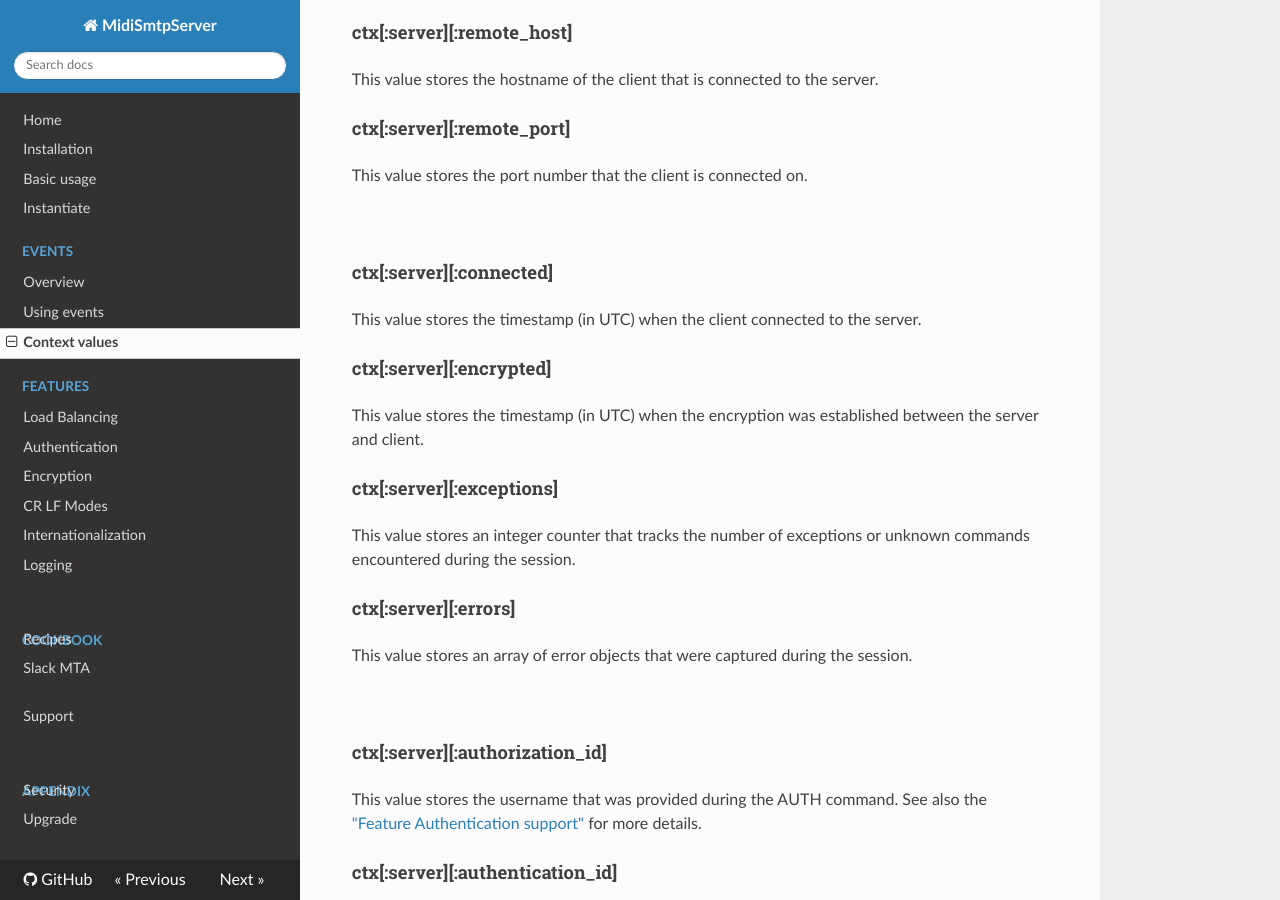
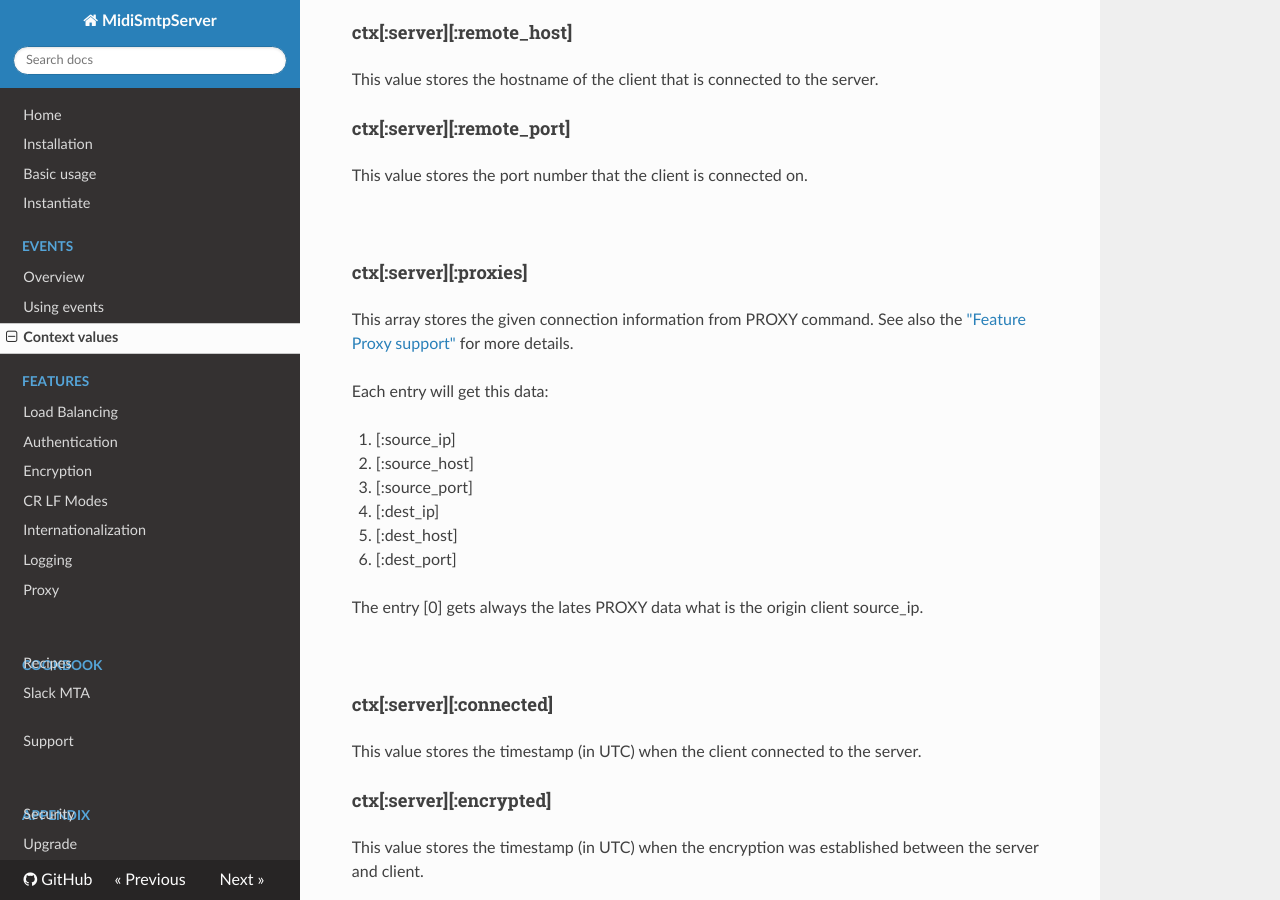
Before and after one commit to 4commerce-technologies-AG/midi-smtp-server, an MkDocs documentation site: the page built from mkdocs/context_values.md, in a window 1280 px wide and 900 px high, scrolled down 1273 px. Built offline with MkDocs 1.6.1, drawn with Linux system fonts in a browser that asks for light colours; nearby versions of some CDN libraries; old or Windows-style settings are respelled for this version of MkDocs.

Commit message:
add: documentation for proxy extension

```diff
--- a/mkdocs.yml
+++ b/mkdocs.yml
@@ -22,6 +22,7 @@ pages:
     - CR LF Modes: feature_cr_lf_modes.md
     - Internationalization: feature_8bitmime_smtputf8.md
     - Logging: feature_logging.md
+    - Proxy: feature_proxy.md
   - <br>Cookbook:
     - Recipes: cookbook.md
     - Slack MTA: cookbook_recipe_slack_mta.md
--- a/mkdocs/context_values.md
+++ b/mkdocs/context_values.md
@@ -45,6 +45,23 @@ This value stores the hostname of the client that is connected to the server.
 #### ctx[:server][:remote_port]
 
 This value stores the port number that the client is connected on.
+
+<br>
+
+#### ctx[:server][:proxies]
+
+This array stores the given connection information from PROXY command. See also the ["Feature Proxy support"](feature_proxy.md) for more details.
+
+Each entry will get this data:
+
+1. [:source_ip]
+1. [:source_host]
+1. [:source_port]
+1. [:dest_ip]
+1. [:dest_host]
+1. [:dest_port]
+
+The entry [0] gets always the lates PROXY data what is the origin client source_ip.
 
 <br>
 
```
Also changed, not shown: mkdocs/events.md (+15 -0 lines), mkdocs/feature_proxy.md (added, +37 -0 lines).
